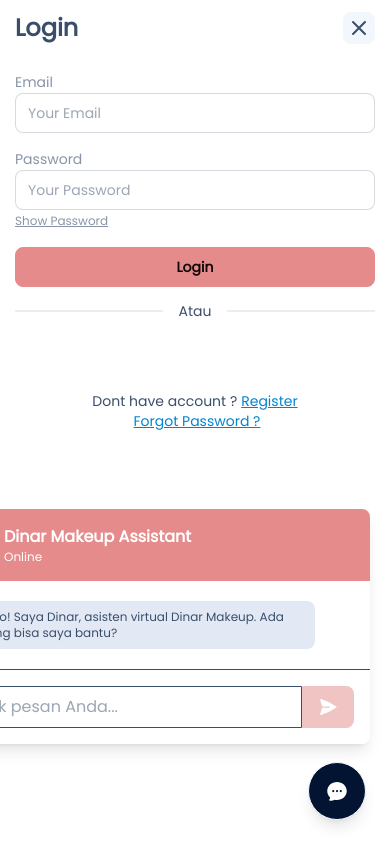
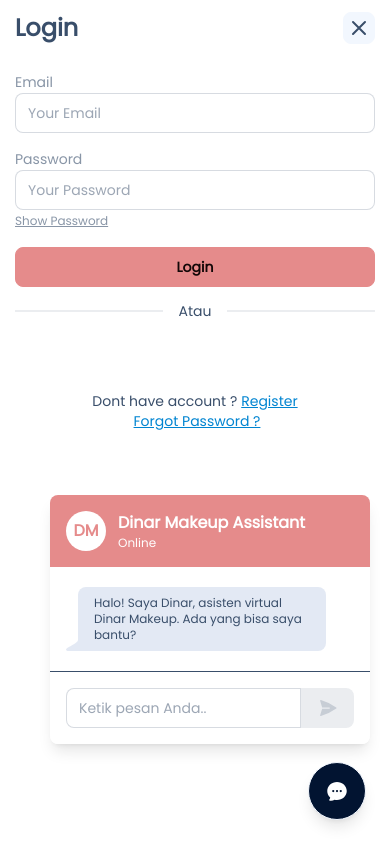
Before and after one commit to RaiA133/Dinar-Makeup-Official-Website, a React (Vite) app in the folder frontend/: page /login in a window 390 px wide. Both pictures are taken after a click on the button 337 px from the left and 791 px from the top of the page. Built offline with nearby package versions, Linux system fonts and the light colour scheme; no server answers.

Commit message:
fix: chatbot responsive design

```diff
--- a/frontend/src/App.jsx
+++ b/frontend/src/App.jsx
@@ -91,18 +91,8 @@ function App() {
         </Routes>
       </AnimatePresence>
 
-      {/* Tombol toggle chatbot */}
-      <button
-        onClick={() => setShowChatbot(!showChatbot)}
-        className="btn fixed bottom-6 right-6 h-fit bg-neutral text-base-100 p-4 rounded-full shadow-lg hover:bg-neutral-600 transition-colors"
-      >
-        <ChatBubbleOvalLeftEllipsisIcon className="h-6 w-6" />
-      </button>
-
       {/* Chatbot */}
-      <div className={`fixed bottom-25 right-5 z-10 ${showChatbot ? '' : 'hidden'}`}>
-        <Chatbot />
-      </div>
+      <Chatbot />
 
       {/* FOOTER */}
       <AnimatePresence mode="wait" initial={false}>
--- a/frontend/src/components/Ai/Chabot/Chatbot.jsx
+++ b/frontend/src/components/Ai/Chabot/Chatbot.jsx
@@ -1,6 +1,7 @@
 import { useState, useRef, useEffect, useCallback } from 'react';
 import { ArrowPathIcon, PaperAirplaneIcon } from '@heroicons/react/24/solid';
 import { healthCheck, chatBot, guideBot } from "../../../modules/fetch/chatbot";
+import { ChatBubbleOvalLeftEllipsisIcon } from '@heroicons/react/24/solid';
 import { GoogleGenAI } from "@google/genai";
 import { useNavigate } from 'react-router-dom';
 import MarkdownRenderer from './MarkdownRenderer';
@@ -16,6 +17,7 @@ const Chatbot = () => {
   ]);
   const [inputValue, setInputValue] = useState('');
   const [isLoading, setIsLoading] = useState(false);
+  const [showChatbot, setShowChatbot] = useState(false);
   const [introJsSteps, setIntroJsSteps] = useState([
     {
       element: '.navbar',
@@ -172,7 +174,21 @@ const Chatbot = () => {
   }, []);
 
   return (
-    <div className="flex flex-col h-full max-w-md mx-auto bg-base-100 rounded-lg shadow-lg overflow-hidden">
+    <div className="">
+      {/* Tombol toggle chatbot */}
+      <button
+        onClick={() => setShowChatbot(!showChatbot)}
+        className="btn fixed bottom-6 right-6 h-fit bg-neutral text-base-100 p-4 rounded-full shadow-lg hover:bg-neutral-600 transition-colors z-99"
+      >
+        <ChatBubbleOvalLeftEllipsisIcon className="h-6 w-6" />
+      </button>
+
+
+      <div className={`fixed bottom-25 right-5 z-10 ${showChatbot ? '' : 'hidden'}`}>
+
+        {/* Chatbot */}
+        <div className="flex flex-col h-full max-w-xs sm:max-w-md mx-auto bg-base-100 rounded-lg shadow-lg overflow-hidden">
+
           {/* Header Chatbot */}
           <div className="bg-error text-base-100 p-4 flex items-center">
             <div className="w-10 h-10 rounded-full bg-base-100 flex items-center justify-center text-error font-bold">
@@ -209,8 +225,29 @@ const Chatbot = () => {
           </div>
 
           {/* Input Pesan */}
-      <form onSubmit={handleSendMessage} className="p-4 bg-base-100 border-t flex">
+          <form onSubmit={handleSendMessage} className="p-4 bg-base-100 border-t">
+            <div className="join w-full">
+              <div className='w-full'>
+                <label className="input validator join-item w-full">
                   <input
+                    type="text"
+                    value={inputValue}
+                    onChange={(e) => setInputValue(e.target.value)}
+                    placeholder="Ketik pesan Anda.."
+                    disabled={isLoading}
+                  />
+                </label>
+                <div className="validator-hint hidden">Enter valid email address</div>
+              </div>
+              <button className="btn btn-error join-item"
+                disabled={isLoading || !inputValue.trim()}>
+                <PaperAirplaneIcon className="h-5 w-5" />
+              </button>
+            </div>
+          </form>
+
+
+          {/* <input
               type="text"
               value={inputValue}
               onChange={(e) => setInputValue(e.target.value)}
@@ -224,9 +261,13 @@ const Chatbot = () => {
               disabled={isLoading || !inputValue.trim()}
             >
               <PaperAirplaneIcon className="h-5 w-5" />
-        </button>
-      </form>
+            </button> */}
+
         </div>
+
+      </div>
+    </div>
+
   );
 };
 
```
Lines whose indentation alone changed are shown as unchanged.
